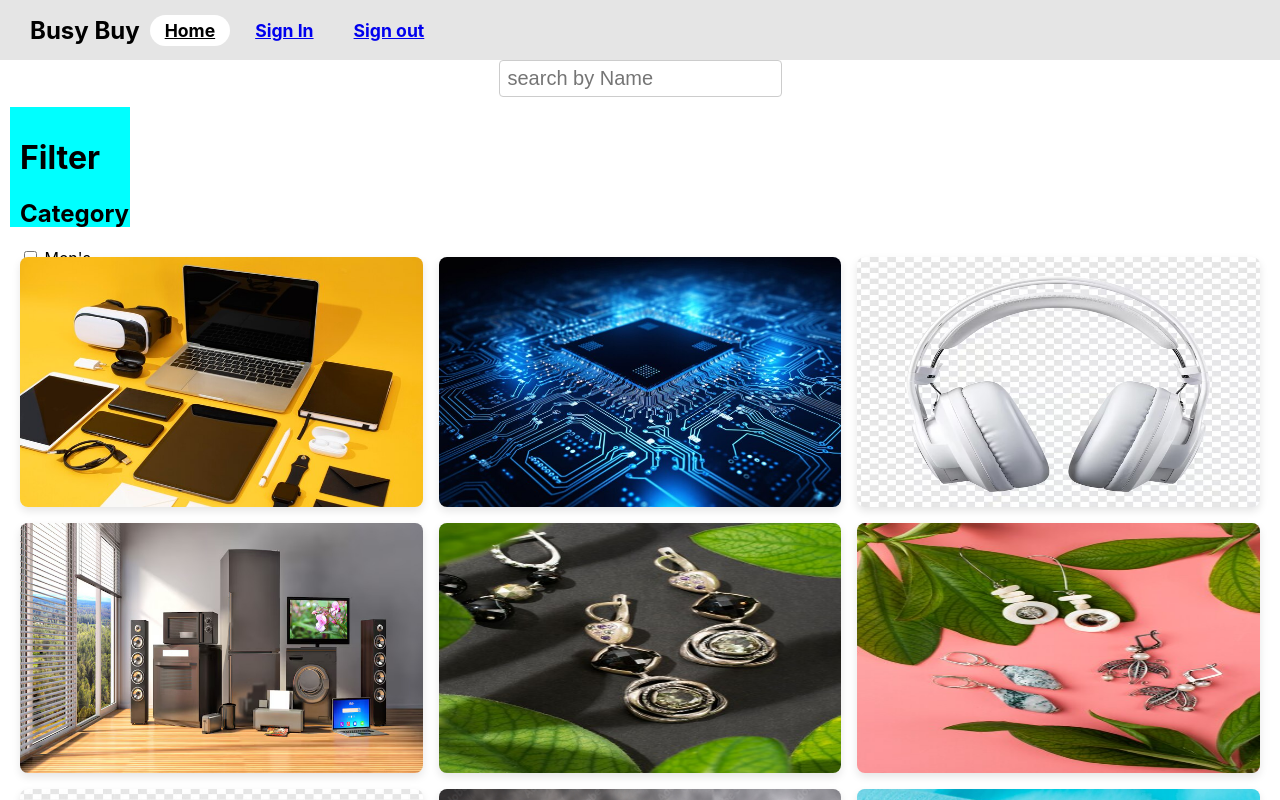
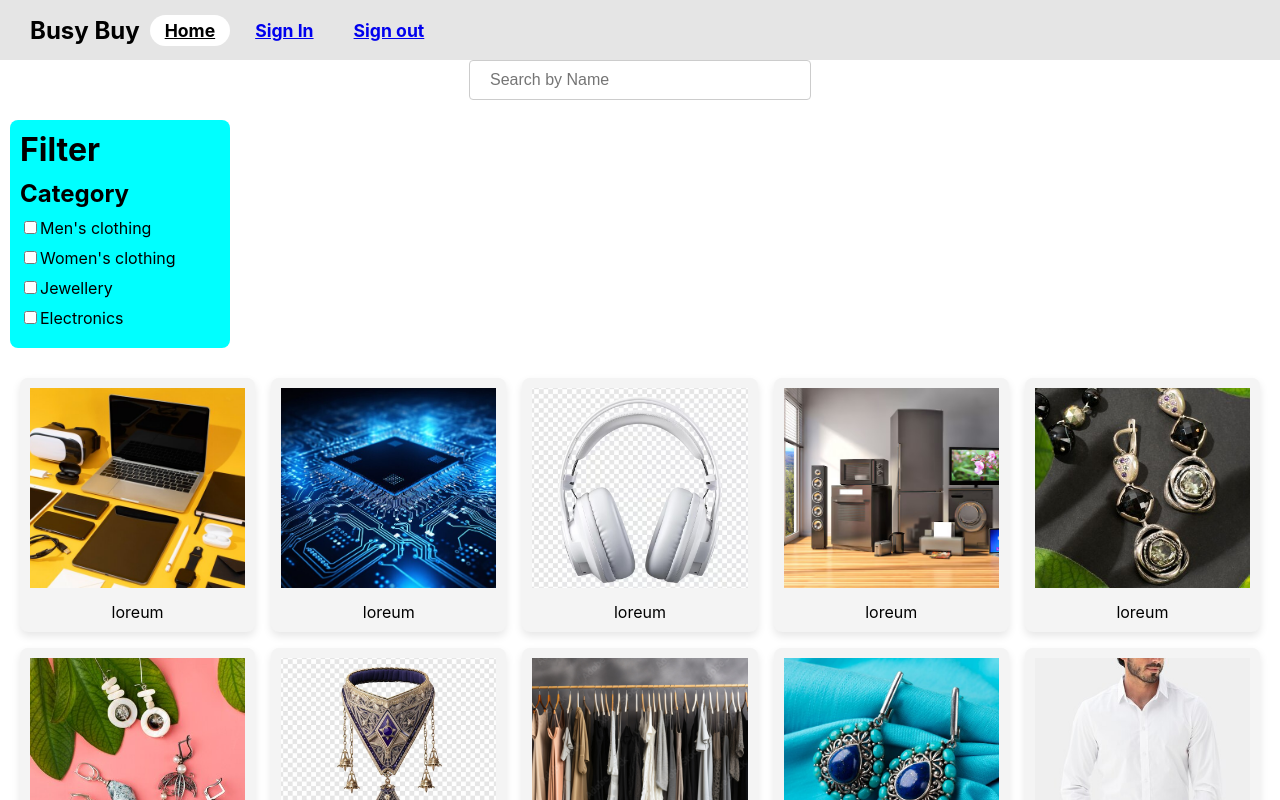
Before and after one commit to Ankuristic/BuyBusy-Redux, a React (Create React App) app: page / in a window 1280 px wide. Shown: the top 800 px of the page. Built offline with nearby package versions, Linux system fonts and the light colour scheme.

Commit message:
checkbox added

```diff
--- a/src/pages/Home/Home.js
+++ b/src/pages/Home/Home.js
@@ -1,22 +1,16 @@
-// import { Link } from "react-router-dom";
-import React from 'react'
-// import Navbar from '../components/Navbar'
-import './home.css'
+import React, { useState } from 'react';
+import './home.css';
 
-import image1 from "../Images/Electronics/image 1.jpg"
-import image2 from "../Images/Electronics/imge 2.jpg"
-import image3 from "../Images/Electronics/image 3.jpg"
-import image4 from "../Images/Electronics/image 4.jpg"
-import image5 from "../Images/jewelly/image 1.jpg"
-import image6 from "../Images/jewelly/image 2.jpg"
-import image7 from "../Images/jewelly/imaage 3.jpg"
-import image8 from "../Images/women/image 2.jpg"
-import image9 from "../Images/jewelly/image 4.jpg"
-import image11 from "../Images/men/image 1.jpg"
-
-
-
-
+import image1 from "../Images/Electronics/image 1.jpg";
+import image2 from "../Images/Electronics/imge 2.jpg";
+import image3 from "../Images/Electronics/image 3.jpg";
+import image4 from "../Images/Electronics/image 4.jpg";
+import image5 from "../Images/jewelly/image 1.jpg";
+import image6 from "../Images/jewelly/image 2.jpg";
+import image7 from "../Images/jewelly/imaage 3.jpg";
+import image8 from "../Images/women/image 2.jpg";
+import image9 from "../Images/jewelly/image 4.jpg";
+import image11 from "../Images/men/image 1.jpg";
 
 const menu = [
   { id: '1', images: image1 , description: "loreum" },
@@ -29,50 +23,59 @@ const menu = [
   { id: '8', images: image8, description: "loreum" },
   { id: '9', images: image9, description: "loreum" },
   { id: '11', images: image11, description: "loreum" },
-
 ];
 
+export const Home = () => {
+  const [clothings, setClothings] = useState([])
 
- export const Home = () => {
+  const handleChange =(e)=>{
+    console.log("handle change working");
+    const value = e.target.value;
+    const checked = e.target.checked;
+    console.log(value,checked);
+    if(checked){
+      setClothings([
+
+        ...clothings, value
+
+      ])
+
+    }
+  }
   return (
     <div className="home">
       <div className='search-form'>
-    <input type ="text"  placeholder="search by Name"/>
+        <input type="text" placeholder="Search by Name" />
       </div>
       <div className='filter'>
-      <h1> Filter </h1>
-      <h2> Category </h2>
-<input type="checkbox" id="clothing" />
-  <label for="vehicle1"> Men's clothing</label>
-  <input type="checkbox" id="" />
-  <label for="vehicle2"> women's clothing</label>
-  <input type="checkbox" />
-  <label for="vehicle3"> clothing</label>
-  <input type="checkbox" />
-  <label for="vehicle3"> eletronis</label>
+        <h1>Filter</h1>
+        <h2>Category</h2>
+        <div>
+          <input type="checkbox" name ="clothing" value="mens-clothing" onChange={handleChange} />
+          <label htmlFor="mens-clothing">Men's clothing</label>
+        </div>
+        <div>
+          <input type="checkbox"  name ="clothing" value="womens-clothing"  onChange={handleChange}/>
+          <label htmlFor="womens-clothing">Women's clothing</label>
+        </div>
+        <div>
+          <input type="checkbox" name ="clothing" value="jewellery" onChange={handleChange} />
+          <label htmlFor="jewellery">Jewellery</label>
+        </div>
+        <div>
+          <input type="checkbox" name ="clothing" value="electronics" onChange={handleChange} />
+          <label htmlFor="electronics">Electronics</label>
+        </div>
+      </div>
 
-
-     </div>
-     {/* <div className="menu-items">
-                {menu.map(item => (
+      <div className="menu-items">
+        {menu.map((item) => (
           <div key={item.id} className="menu-item">
             <img src={item.images} alt={item.description} />
             <p>{item.description}</p>
           </div>
         ))}
-            </div> */}
-
-
-            <div className="menu-items">
-    {menu.map((item,index) => (
-        <div key={index} className="menu-item">
-            <img src={item.images} alt={item.description} />
-            {/* <p>{in}</p> */}
       </div>
-    ))}
-</div>
-
-
     </div>
   );
 };
--- a/src/pages/Home/home.css
+++ b/src/pages/Home/home.css
@@ -1,33 +1,40 @@
 
 
-.search-form{
-    /* display: flex; */
-    text-align: center;
-    width: 100%;
-    border-radius: 30 px;
+.search-form {
+  text-align: center;
+  width: 100%;
+  margin-bottom: 20px;
 }
 
 .search-form input {
-    border: 1px solid #ccc;
+  border: 1px solid #ccc;
   border-radius: 4px;
-  padding: 6px 8px;
-  font-size: 20px;
-  align-items: center;
+  padding: 10px 20px;
+  font-size: 16px;
+  width: 300px;
 }
 
 .filter {
-  width:100px;
-  height:100px;
-  padding:10px;
-  margin:10px;
+  width: 200px;
+  padding: 10px;
+  margin: 10px;
   background-color: aqua;
+  border-radius: 8px;
 }
 
+.filter h1, .filter h2 {
+  margin: 0;
+  padding-bottom: 10px;
+}
+
+.filter div {
+  margin-bottom: 10px;
+}
 
 .menu-items {
   display: grid;
   grid-gap: 16px;
-  grid-template-columns: repeat(3, 1fr);
+  grid-template-columns: repeat(auto-fill, minmax(200px, 1fr));
   padding: 20px;
 }
 
@@ -36,10 +43,16 @@
   border-radius: 8px;
   overflow: hidden;
   box-shadow: 0 4px 8px rgba(0, 0, 0, 0.1);
+  text-align: center;
+  padding: 10px;
 }
 
 .menu-item img {
   width: 100%;
-  height: 250px;
-  display: block;
+  height: 200px;
+  object-fit: cover;
 }
+
+.menu-item p {
+  margin: 10px 0 0;
+}
```
Lines whose indentation alone changed are shown as unchanged.
